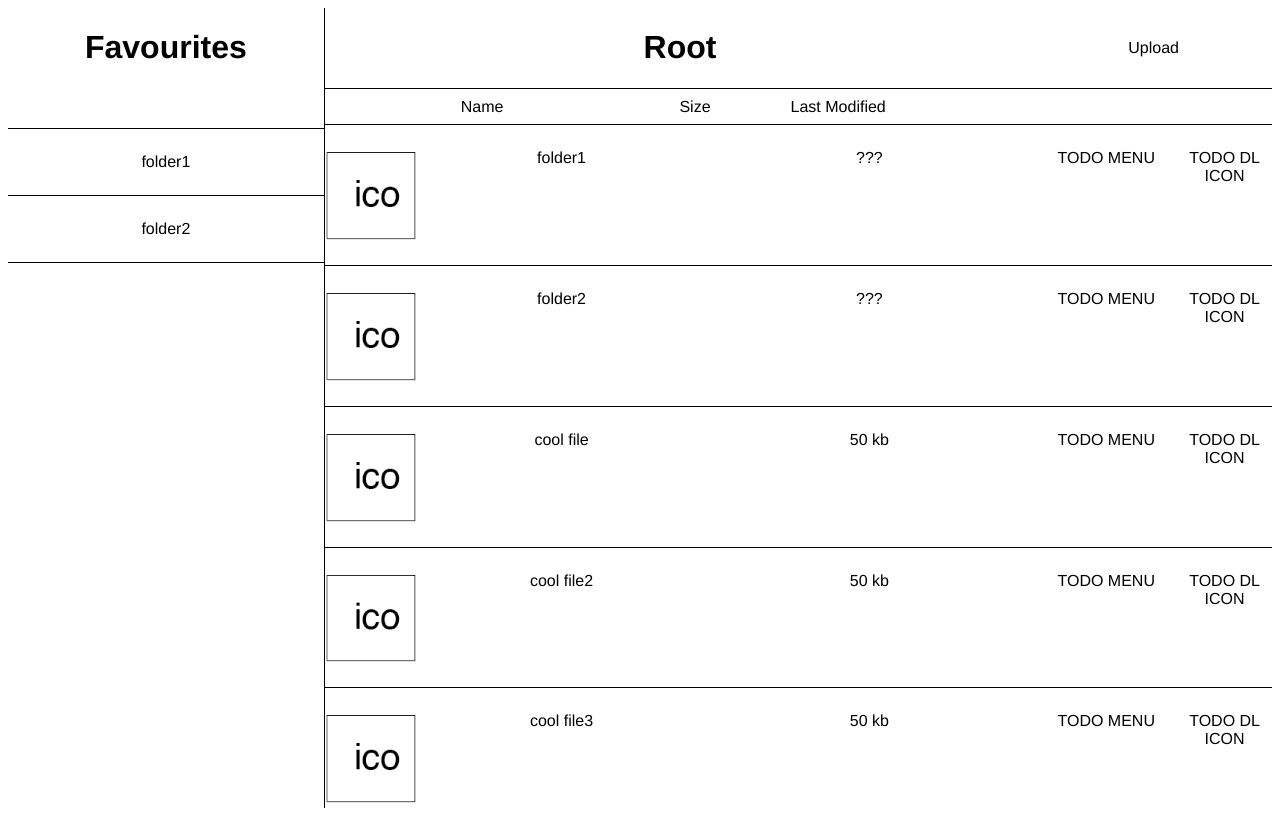
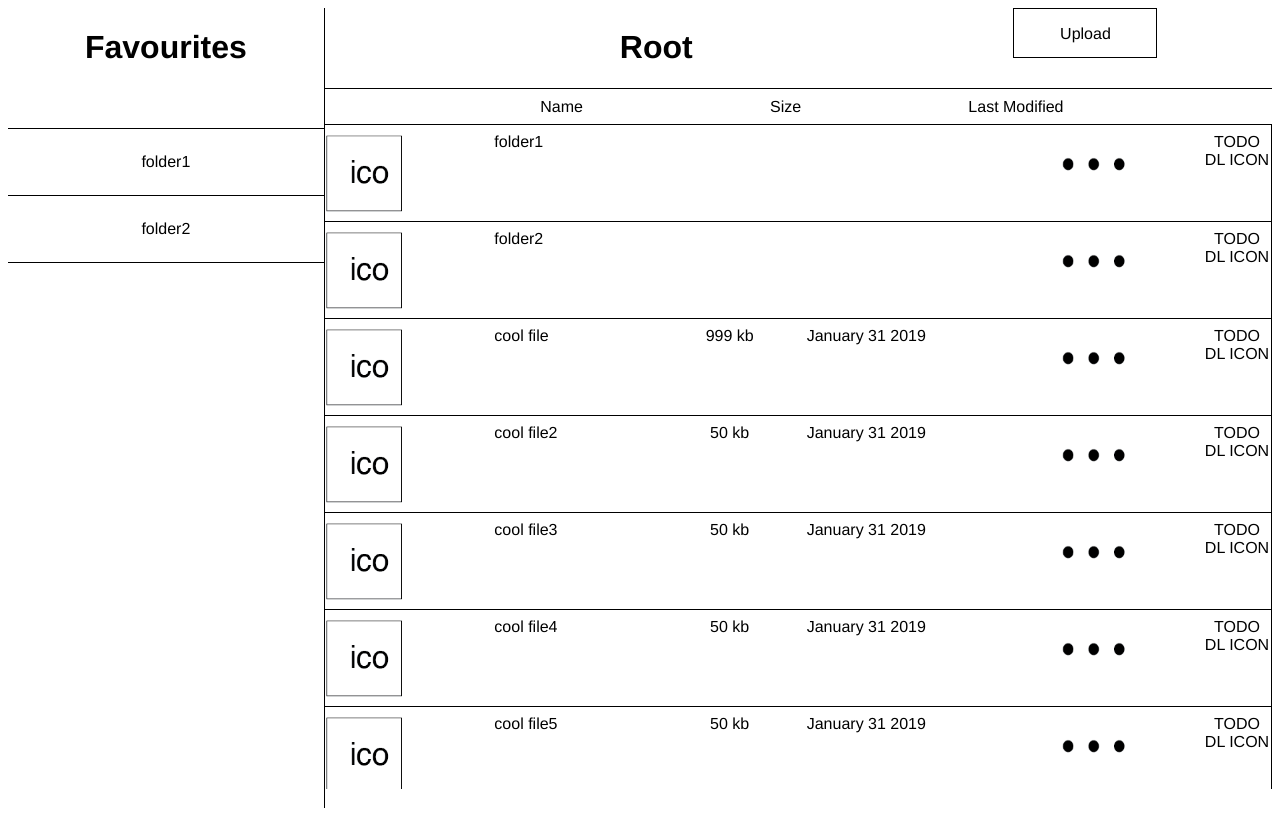
Before and after one commit to kurafs/kura-frontend, a React (Create React App) app: page / in a window 1280 px wide. Built offline with nearby package versions, Linux system fonts and the light colour scheme.

Commit message:
added basic ui

```diff
--- a/package.json
+++ b/package.json
@@ -3,6 +3,7 @@
   "version": "0.1.0",
   "private": true,
   "dependencies": {
+    "jquery": "^3.3.1",
     "lodash": "^4.17.10",
     "node-sass-chokidar": "^1.3.0",
     "npm": "^6.1.0",
--- a/src/App.js
+++ b/src/App.js
@@ -1,12 +1,15 @@
 import React from 'react'
 import './App.css'
 import _ from 'lodash'
+import menu from './assets/menu.png'
+import $ from 'jquery'
 class App extends React.Component {
   constructor(props) {
     super(props);
     this.state = {
       directory: this.getStructure(),
-      root: ''
+      root: '',
+      selectedMenu: ''
     }
   }
 
@@ -15,18 +18,21 @@ class App extends React.Component {
       "folder1": {
         "file1": {
           "metadata": {
-            "size": 100
+            "size": 100,
+            "modified": "January 31 2019"
           }
         },
         "file2": {
           "metadata": {
-            "size": 1024
+            "size": 1024,
+            "modified": "January 31 2019"
           }
         },
         "more": {
           "file3": {
             "metadata": {
-              "size": 37899
+              "size": 37899,
+              "modified": "January 31 2019"
             }
           }
         }
@@ -35,34 +41,52 @@ class App extends React.Component {
         "stuff": {
           "file": {
             "metadata": {
-              "size": 100
+              "size": 100,
+              "modified": "January 31 2019"
             }
           }
         }
       },
       "cool file": {
         "metadata": {
-          "size": 50
+          "size": 999,
+          "modified": "January 31 2019"
         }
       },
       "cool file2": {
         "metadata": {
-          "size": 50
+          "size": 50,
+          "modified": "January 31 2019"
         }
       },
       "cool file3": {
         "metadata": {
-          "size": 50
+          "size": 50,
+          "modified": "January 31 2019"
         }
       },
       "cool file4": {
         "metadata": {
-          "size": 50
+          "size": 50,
+          "modified": "January 31 2019"
         }
       },
       "cool file5": {
         "metadata": {
-          "size": 50
+          "size": 50,
+          "modified": "January 31 2019"
+        }
+      },
+      "cool file6": {
+        "metadata": {
+          "size": 50,
+          "modified": "January 31 2019"
+        }
+      },
+      "cool file7": {
+        "metadata": {
+          "size": 50,
+          "modified": "January 31 2019"
         }
       },
       "favourites": [
@@ -72,11 +96,25 @@ class App extends React.Component {
     }
   };
 
+  goBack = () => {
+    if ((this.state.root.match(/\//g) || []).length === 0) {
+      this.setState({root: ''});
+    } else {
+      this.setState({root: this.state.root.substring(0, this.state.root.lastIndexOf('/'))})
+    }
+  };
+
   content = () => {
     return (<div>
       <div className="header">
         <div className="title">
+          { this.state.root === "" ? '':
+            <div onClick={this.goBack}>
+              Back
+            </div>
+          }
           <h1>
+            {console.log(this.state.root)}
             {this.state.root === "" ? "Root": _.last(this.state.root.split('/')) }
           </h1>
           <div>
@@ -102,8 +140,18 @@ class App extends React.Component {
     </div>);
   };
 
-  folderClick = (e) => {
-    console.log(e);
+  folderClick = (obj) => {
+    if (this.state.root === "") {
+      this.setState({root: obj});
+    } else {
+      this.setState({root: this.state.root + "/" + obj});
+    }
+  };
+
+  menu = (e, obj) => {
+    e.cancelBubble = true;
+    if (e.stopPropagation) e.stopPropagation();
+    this.setState({selectedMenu: obj})
   };
 
   files = () => {
@@ -115,22 +163,41 @@ class App extends React.Component {
     }
     return Object.keys(rootObject).filter(obj => obj!=='favourites').map(obj => {
       let isFile = 'metadata' in rootObject[obj];
-      return <div onClick={isFile ? ()=>{} : this.folderClick} className="block" key={obj}>
+      return <div
+          onClick={isFile ? ()=>{} : () =>{this.folderClick(obj)}}
+          className={`block ${isFile ? "" : " hover"}`}
+          key={obj}
+          id={obj}>
         <div className="icon" />
         <div className="name">
           {obj}
         </div>
         <div className="size">
-          {isFile ? `${rootObject[obj].metadata.size} kb` : "???"}
+          {isFile ? `${rootObject[obj].metadata.size} kb` : ""}
+        </div>
+        <div className="modified">
+          {isFile ? `${rootObject[obj].metadata.modified}` : ""}
         </div>
         <div className="menu">
-          TODO MENU
+          <img onClick={(e) => {this.menu(e, obj)}} src={menu} />
+          <div className={`popup ${obj === this.state.selectedMenu ? "" : "invisible"}`}>
+            {this.popupMenuOptions()}
+          </div>
         </div>
         <div className="download">
           TODO DL ICON
         </div>
       </div>
     })
+  };
+
+  popupMenuOptions = () => {
+    let options = ["rename", "copy", "cut", "delete", "sharing"];
+    return options.map((option) => {
+      return <div>
+        {option}
+      </div>;
+    });
   };
 
   favourites = () => {
@@ -159,6 +226,7 @@ class App extends React.Component {
       </div>
     </div>);
   }
+
 }
 
 export default App;
--- a/src/App.scss
+++ b/src/App.scss
@@ -1,8 +1,9 @@
 .app {
     display: flex;
+    overflow-y: hidden;
     height: 100vh;
     text-align: center;
-    font-family: Helvetica;
+    font-family: Helvetica, serif;
 }
 
 .sidebar {
@@ -35,12 +36,15 @@
             border-bottom: solid black;
             border-width: 0 0 1px 0;
             h1 {
-                width: 75%;
+                width: 70%;
             }
             div {
-                margin: auto;
-                display: block;
-                width: 25%;
+                width: 15%;
+                height: 1em;
+                padding: 2vh 0 2vh 0;
+                border: 1px solid black;
+                margin-left: 2vw;
+                margin-right: 2vw;
             }
 
         }
@@ -50,41 +54,77 @@
             border-bottom: solid black;
             border-width: 0 0 1px 0;
             .name {
-                padding-left: 17vh;
+                padding-left: 5vw;
+                width: 27vw;
             }
             .size {
-                padding-left: 22vh;
+                width: 8vw;
             }
             .modified {
-                padding-left: 10vh;
+                width: 28vw;
             }
         }
     }
     .body {
         overflow: auto;
-        height: 100vh;
+        height: 83vh;
         .block {
             display: flex;
-            padding: 3vh 0 3vh 0;
+            padding: 1vh 0 1vh 0;
             border-bottom: solid black;
-            border-width: 0 0 1px 0;
+            border-right: solid black;
+            border-width: 0 1px 1px 0;
+            text-align: center;
             .icon {
-                width: 10%;
-                height: 100%;
-                content:url('assets/default_img.png');
+                width: 10vh;
+                height: 10vh;
+                content: url('assets/default_img.png');
             }
             .name {
-                width: 30%;
+                text-align: left;
+                padding-left: 7vw;
+                width: 27vw;
             }
             .size {
-                width: 35%;
+                width: 8vw;
+            }
+            .modified {
+                width: 28vw;
             }
             .menu {
-                width: 15%;
+                padding-left: 7vw;
+                text-align: center;
+                img {
+                    width: 5vw;
+                    height: 1.1vw;
+                    padding-top: 3vh;
+                    padding-bottom: 1vh;
+                }
+                .popup {
+                    border-top: 1px solid black;
+                    border-right: 1px solid black;
+                    border-left: 1px solid black;
+                    position: fixed;
+                    div {
+                        padding: 1vh;
+                        border-bottom: 1px solid black;
+                        background: white;
+                    }
+                    :hover {
+                        background: lightgray;
+                    }
+                }
+                .invisible {
+                    display: none;
+                }
+
             }
             .download {
-                width: 10%;
+                padding-left: 6vw;
             }
+        }
+        .hover:hover {
+            background: lightgray;
         }
     }
 }
```
Also changed, not shown: src/assets/menu.png (added), 1 other file (tests, documents, lock files or other folders).
